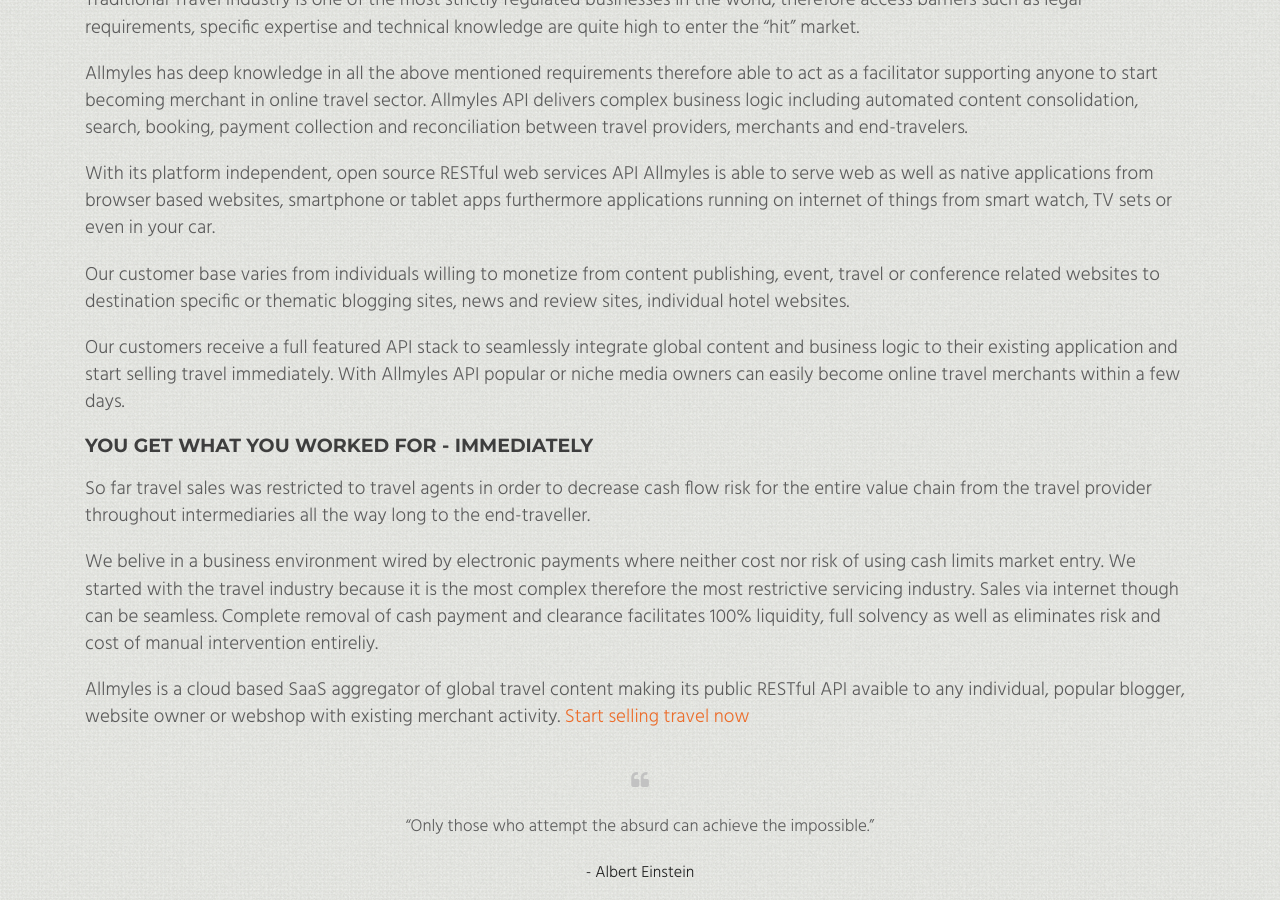
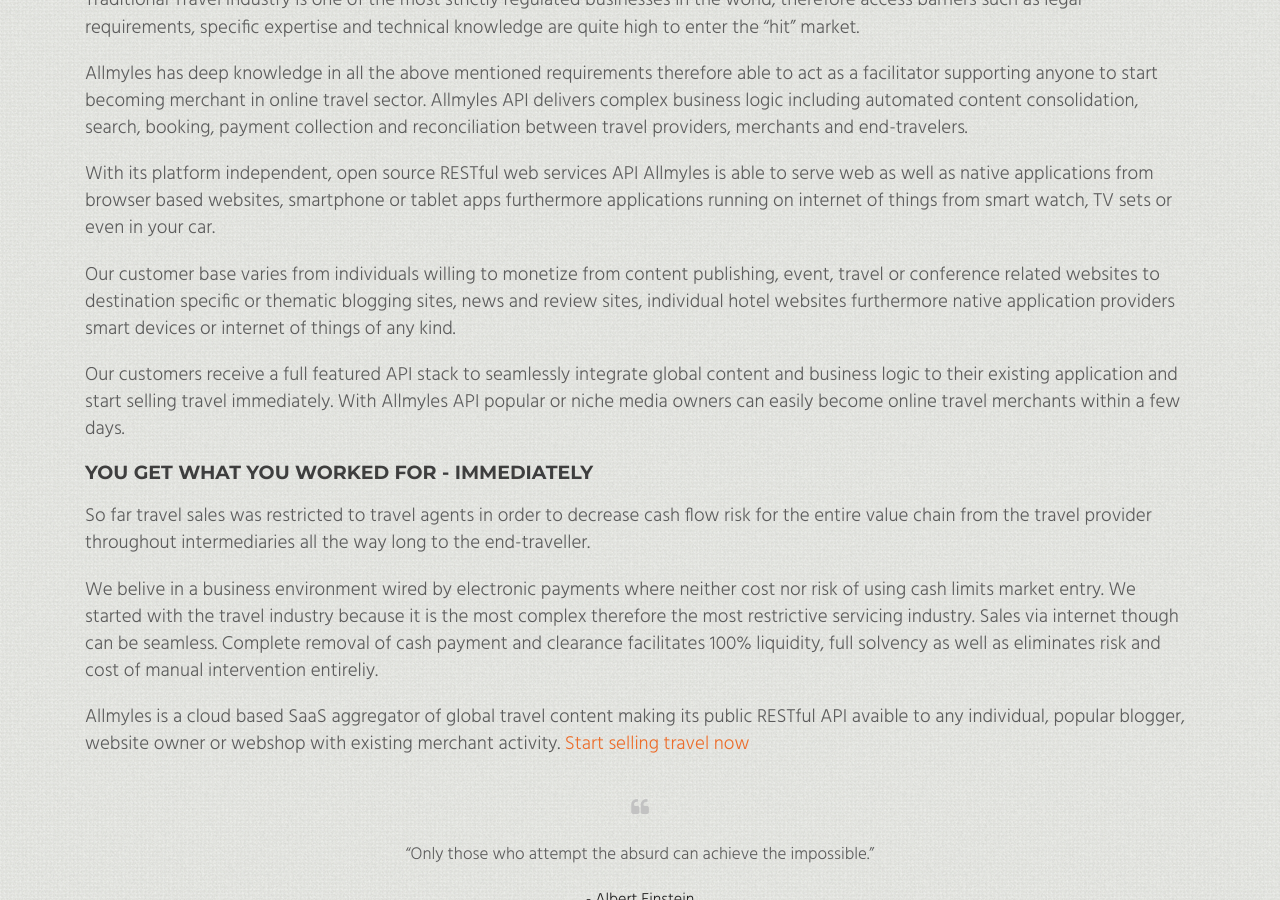
Before and after one commit to balazsszilardtoth/allmyles.github.io, a Jekyll site: the page built from why.html, in a window 1280 px wide and 900 px high, scrolled down 918 px. Built offline with Jekyll 4.4.1, drawn with Linux system fonts in a browser that asks for light colours; nearby versions of some CDN libraries.

```diff
--- a/why.html
+++ b/why.html
@@ -24,7 +24,7 @@ title: Why - Allmyles
 
 			<p>With its platform independent, open source RESTful web services API Allmyles is able to serve web as well as native applications from browser based websites, smartphone or tablet apps furthermore applications running on internet of things from smart watch, TV sets or even in your car.</p>
 
-			<p>Our customer base varies from individuals willing to monetize from content publishing, event, travel or conference related websites to destination specific or thematic blogging sites, news and review sites, individual hotel websites.</p>
+			<p>Our customer base varies from individuals willing to monetize from content publishing, event, travel or conference related websites to destination specific or thematic blogging sites, news and review sites, individual hotel websites furthermore native application providers smart devices or internet of things of any kind.</p>
 
 			<p>Our customers receive a full featured API stack to seamlessly integrate global content and business logic to their existing application and start selling travel immediately. With Allmyles API popular or niche media owners can easily become online travel merchants within a few days.</p>
 
```
